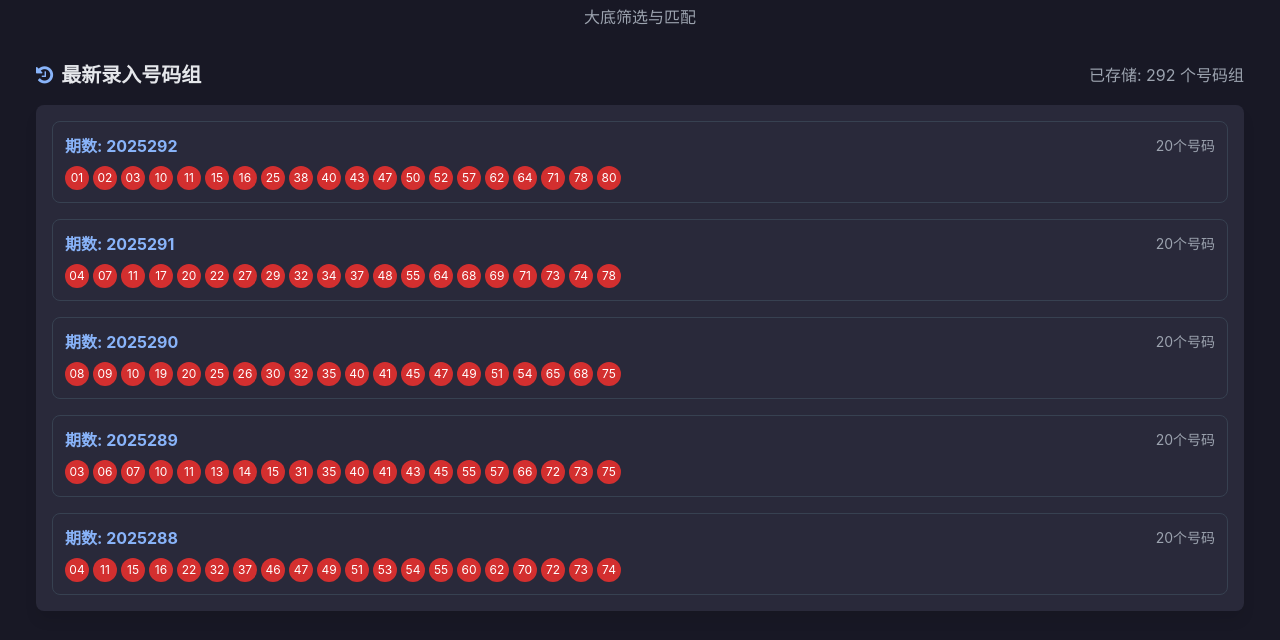
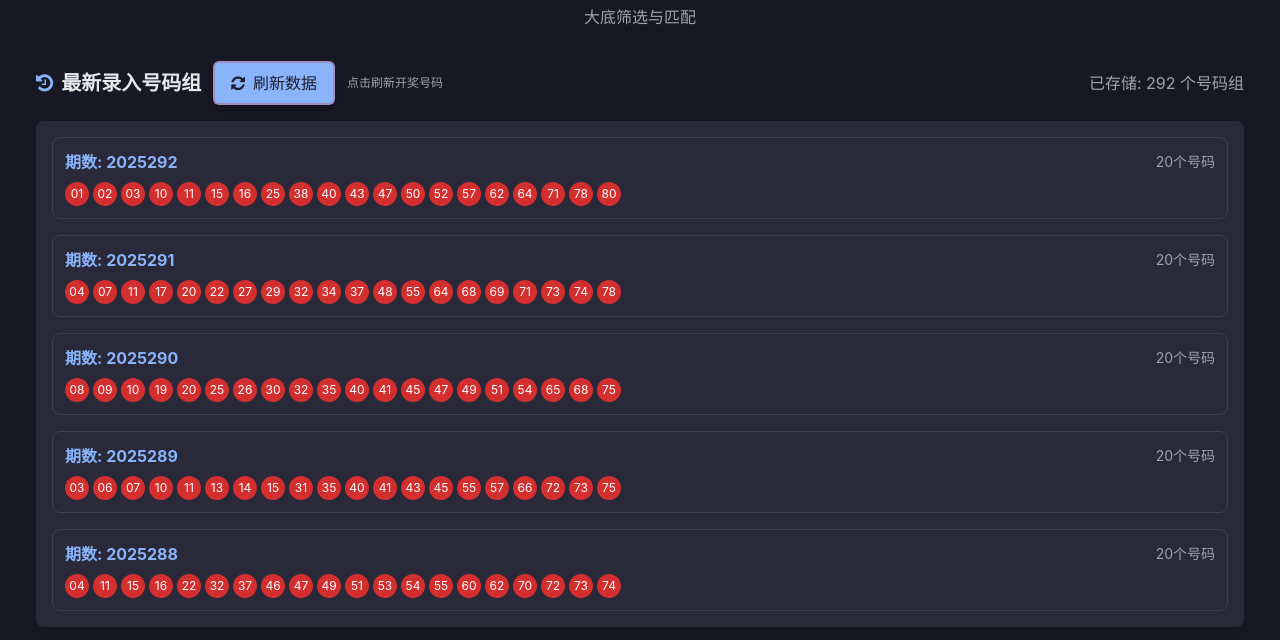
Before and after one commit to xianxin-kuaile8/xianxin-dadi.github.io, a plain HTML site: page index.html in a window 1280 px wide. Shown: the part 115-755 px from the top of the page. Drawn offline with nearby package versions, Linux system fonts and the light colour scheme; a script that the page names is missing.

Commit message:
Update index.html

```diff
--- a/index.html
+++ b/index.html
@@ -154,6 +154,25 @@
         button:hover {
             transition: all 0.2s ease;
         }
+
+        /* 刷新按钮旋转动画 */
+        .fa-spin-hover:hover {
+            animation: spin 1s linear infinite;
+        }
+
+        @keyframes spin {
+            from { transform: rotate(0deg); }
+            to { transform: rotate(360deg); }
+        }
+
+        /* 增强刷新按钮的视觉效果 */
+        #refresh-data {
+            border: 2px solid rgba(211, 47, 47, 0.3);
+        }
+
+        #refresh-data:hover {
+            box-shadow: 0 0 15px rgba(211, 47, 47, 0.6);
+        }
     </style>
 </head>
 <body class="bg-dark-surface text-gray-200 min-h-screen">
@@ -168,10 +187,16 @@
         <!-- 最新录入号码组显示区域 -->
         <section id="latest-number-groups" class="mb-8">
             <div class="flex justify-between items-center mb-4">
-                <h2 class="text-xl font-bold flex items-center">
-                    <i class="fa fa-history mr-2 text-neon-blue"></i>
-                    最新录入号码组
-                </h2>
+                <div class="flex items-center gap-3">
+                    <h2 class="text-xl font-bold flex items-center">
+                        <i class="fa fa-history mr-2 text-neon-blue"></i>
+                        最新录入号码组
+                    </h2>
+                    <button id="refresh-data" class="btn-primary bg-neon-red hover:bg-red-600 flex items-center transition-all duration-300 transform hover:scale-105 shadow-lg">
+                        <i class="fa fa-refresh mr-2 fa-spin-hover"></i>刷新数据
+                    </button>
+                    <p class="text-xs text-gray-400">点击刷新开奖号码</p>
+                </div>
                 <div class="text-gray-400">
                     已存储: <span id="data-count-latest">0</span> 个号码组
                 </div>
@@ -314,5 +339,4 @@
 
     <script src="app.js"></script>
 </body>
-
 </html>
```
